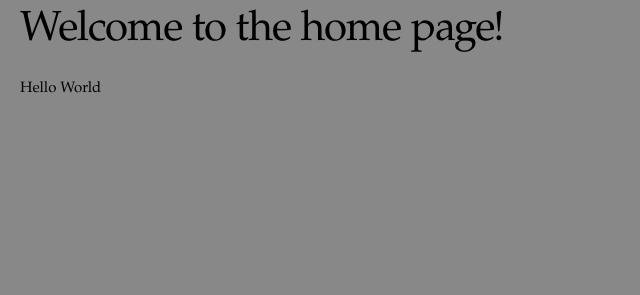
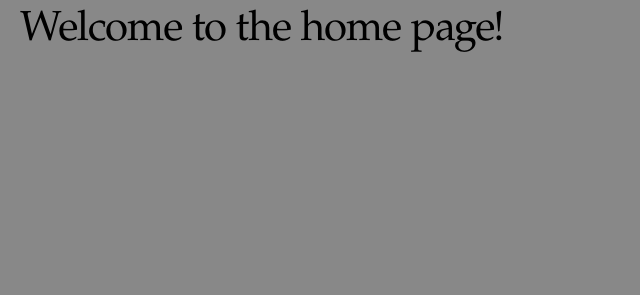
Before and after one commit to block-is-hot/block-is-hott, a Django app: page / in a window 1280 px wide. Shown: the part 286-581 px from the top of the page, without its empty margins (0-640 px from the left). Run offline with Django 3.2, Linux system fonts and the light colour scheme; style sheets or scripts are compiled from the project's sources; some libraries are stand-ins or nearby versions; some web fonts are replaced.

Commit message:
making merge

```diff
--- a/hott/hott/views.py
+++ b/hott/hott/views.py
@@ -7,7 +7,7 @@ class HomeView(TemplateView):
     def get_context_data(self, **kwargs):
         context = super().get_context_data(**kwargs)
 
-        context['message'] = 'Hello World'
+        # context['message'] = 'Hello World'
         # import pdb; pdb.set_trace()
 
         return context
--- a/hott/static/_main.css
+++ b/hott/static/_main.css
@@ -944,4 +944,4 @@ nav ul li a:hover:before {
   transform-origin: left;
   transform: scaleX(1); }
 
-/*# sourceMappingURL=../../../../../../../../static/_main.css.map */
+/*# sourceMappingURL=../../../../../../../../../static/_main.css.map */
```
Also changed, not shown: requirements.txt (+12 -2 lines), 1 other file.
